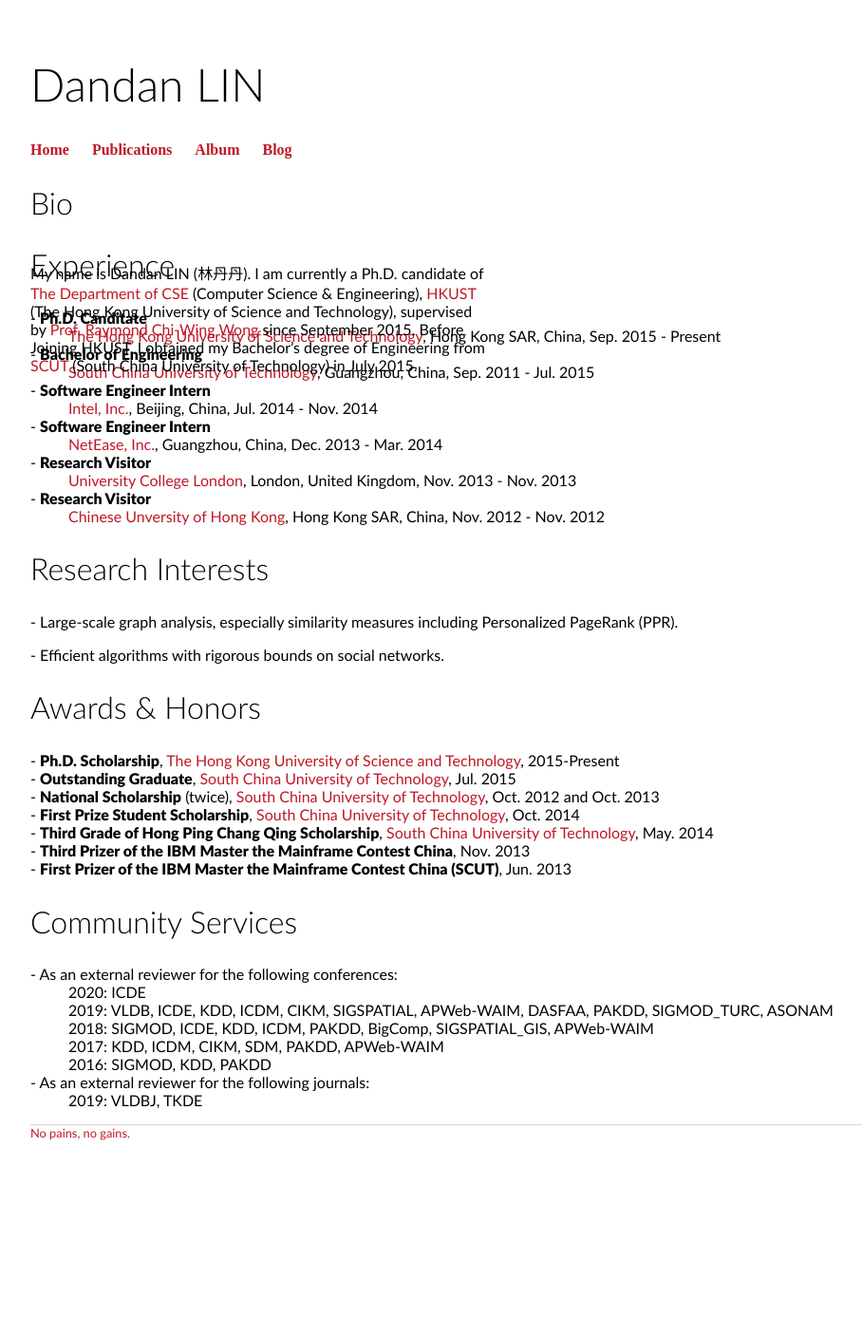
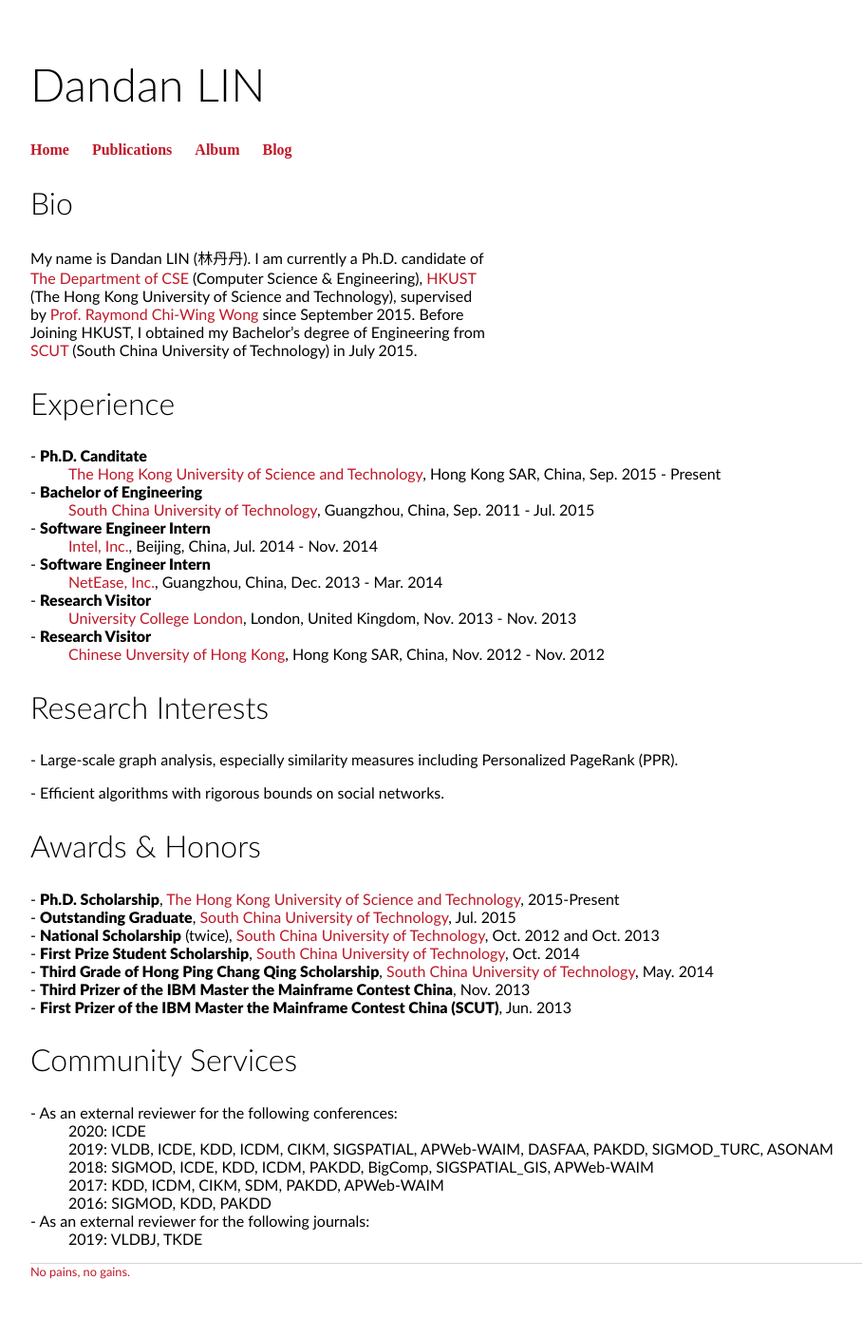
Before and after one commit to 2danlin/2danlin.github.io, a Jekyll site: the page built from index.html, in a window 1280 px wide. Shown: the whole page at 95% size, without its empty margins (160-1068 px from the left). Built offline with Jekyll 4.4.1, drawn with Linux system fonts in a browser that asks for light colours; before the commit the page ends 1261 px from its top, so only the background shows below that.

Commit message:
Update main.css

```diff
--- a/css/main.css
+++ b/css/main.css
@@ -42,8 +42,6 @@
 
 .bio-left{
 	width:480px;
-	position: absolute;
-	float: left;
 }
 .bio-right{
 	width:480px;
```
